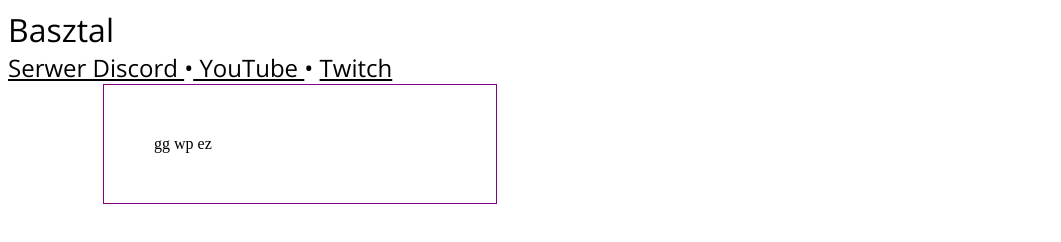
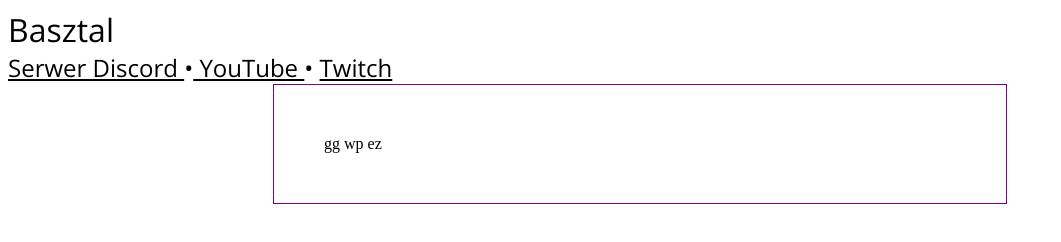
Before and after one commit to Basztal/BasztalWebsite, a plain HTML site: page index.html in a window 1280 px wide. Shown: the whole page, without its empty margins (0-1061 px from the left). Drawn offline with nearby package versions, Linux system fonts and the light colour scheme.

Commit message:
Update index.html

```diff
--- a/index.html
+++ b/index.html
@@ -6,10 +6,6 @@
         <style>
         @import url('https://fonts.googleapis.com/css2?family=Open+Sans:wght@300&display=swap');
 
-            html {
-                max-height: 200px;
-                max-width: 600px;
-            }
             header {
                 font-family: 'Open Sans', sans-serif;
                 font-size: 32px;
```
